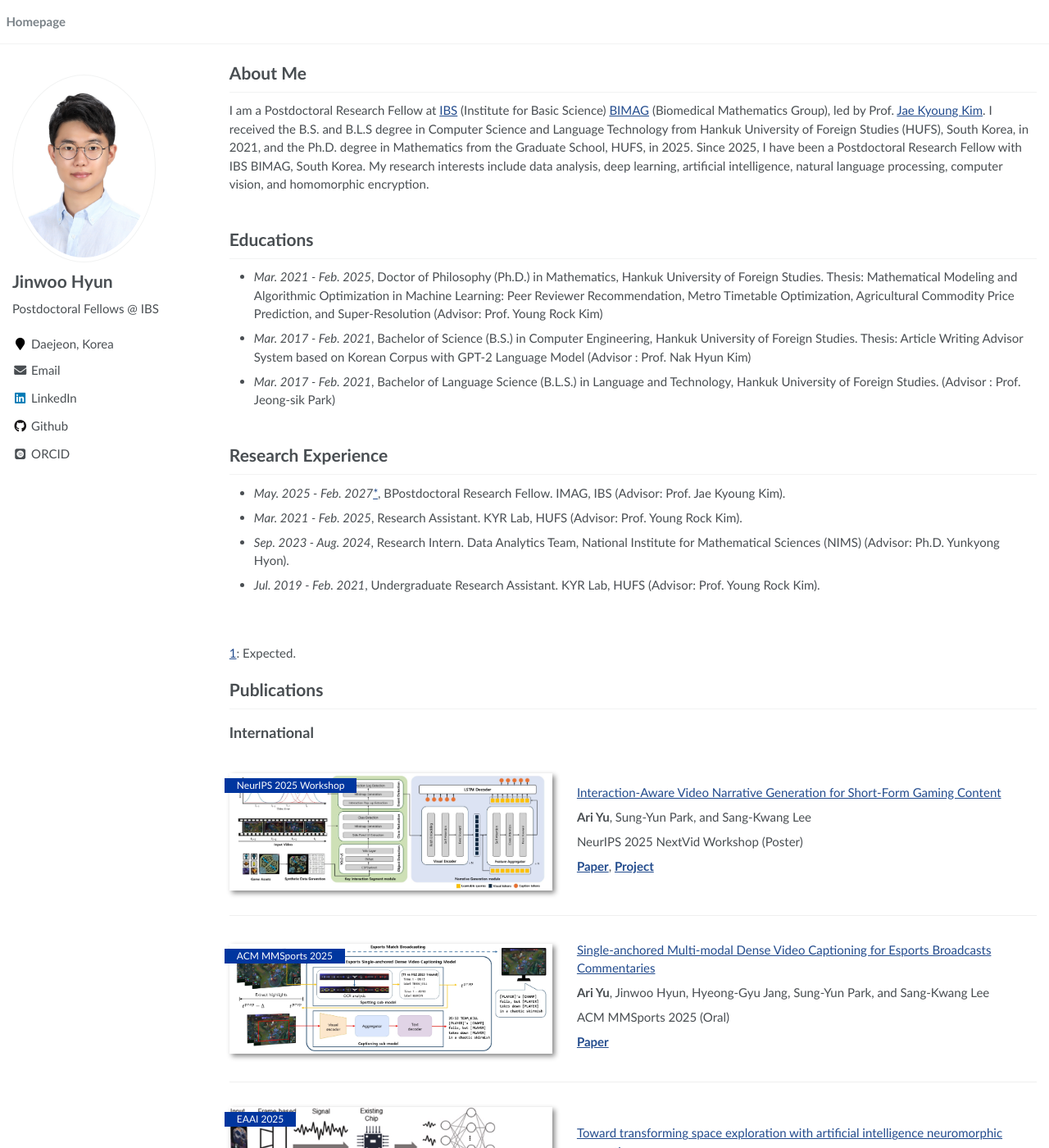
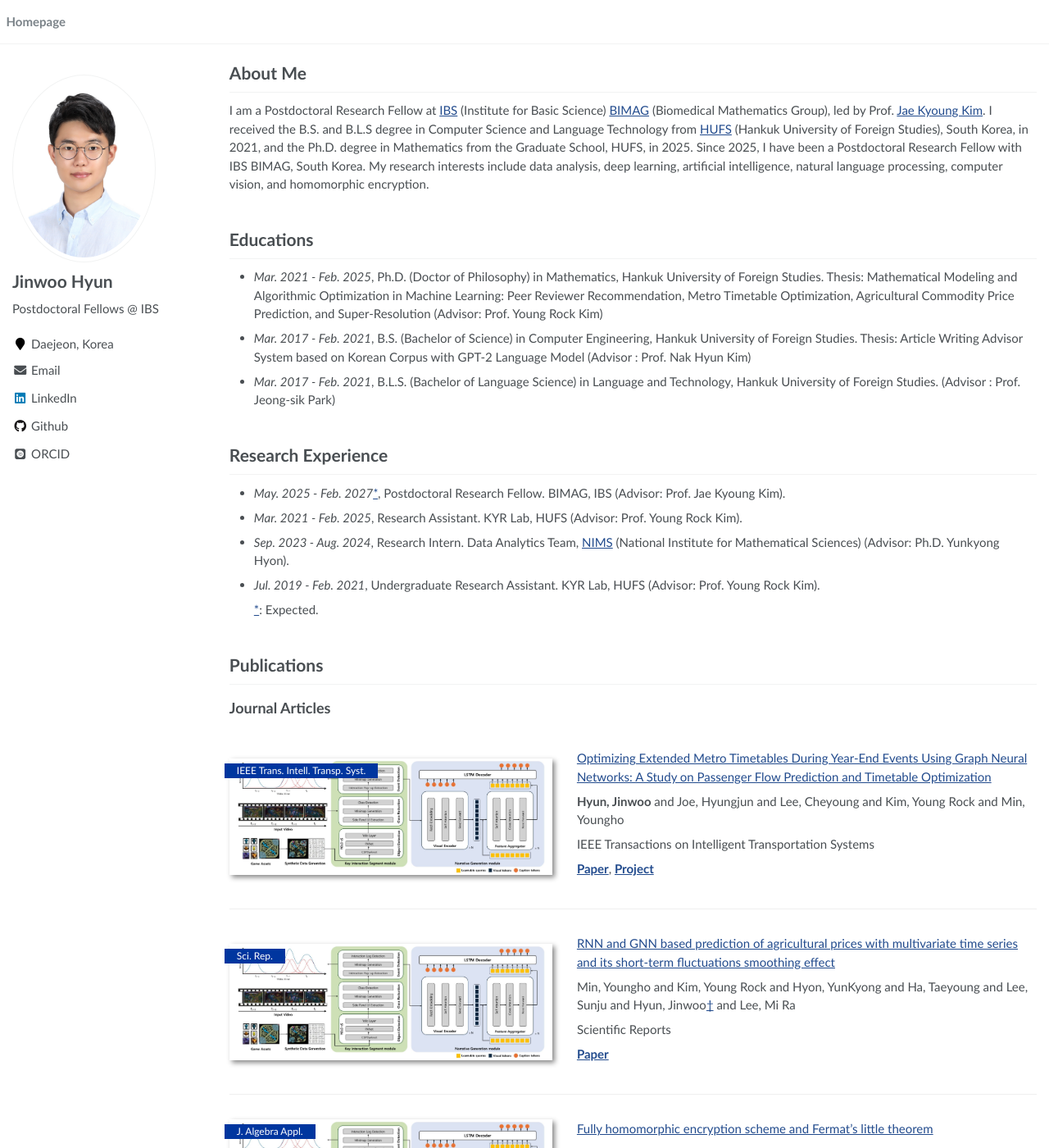
Before and after one commit to JW-George/JW-George.github.io, a Jekyll site: the page built from index.md, in a window 1280 px wide and 1400 px high. Shown: the whole window at 82% size. Built offline with Jekyll 4.4.1, drawn with Linux system fonts in a browser that asks for light colours; some web fonts are replaced; some of the changed text lies outside the part shown.

Commit message:
Update index.md

```diff
--- a/index.md
+++ b/index.md
@@ -16,7 +16,7 @@ author_profile: true
 
 # About Me
 
-I am a Postdoctoral Research Fellow at [IBS](https://www.ibs.re.kr) (Institute for Basic Science) [BIMAG](https://www.ibs.re.kr/bimag) (Biomedical Mathematics Group), led by Prof. [Jae Kyoung Kim](http://mathsci.kaist.ac.kr/~jaekkim/). I received the B.S. and B.L.S degree in Computer Science and Language Technology from Hankuk University of Foreign Studies (HUFS), South Korea, in 2021, and the Ph.D. degree in Mathematics from the Graduate School, HUFS, in 2025. Since 2025, I have been a Postdoctoral Research Fellow with IBS BIMAG, South Korea. My research interests include data analysis, deep learning, artificial intelligence, natural language processing, computer vision, and homomorphic encryption.
+I am a Postdoctoral Research Fellow at [IBS](https://www.ibs.re.kr) (Institute for Basic Science) [BIMAG](https://www.ibs.re.kr/bimag) (Biomedical Mathematics Group), led by Prof. [Jae Kyoung Kim](http://mathsci.kaist.ac.kr/~jaekkim/). I received the B.S. and B.L.S degree in Computer Science and Language Technology from [HUFS](https://www.hufs.ac.kr) (Hankuk University of Foreign Studies), South Korea, in 2021, and the Ph.D. degree in Mathematics from the Graduate School, HUFS, in 2025. Since 2025, I have been a Postdoctoral Research Fellow with IBS BIMAG, South Korea. My research interests include data analysis, deep learning, artificial intelligence, natural language processing, computer vision, and homomorphic encryption.
 <br>
 <br>
 
@@ -28,98 +28,93 @@ I am a Postdoctoral Research Fellow at [IBS](https://www.ibs.re.kr) (Institute f
 
 # Educations
 
-- *Mar. 2021 - Feb. 2025*, Doctor of Philosophy (Ph.D.) in Mathematics, Hankuk University of Foreign Studies. Thesis: Mathematical Modeling and Algorithmic Optimization in Machine Learning: Peer Reviewer Recommendation,  Metro Timetable Optimization, Agricultural Commodity Price Prediction, and Super-Resolution (Advisor: Prof. Young Rock Kim)
-- *Mar. 2017 - Feb. 2021*, Bachelor of Science (B.S.) in Computer Engineering, Hankuk University of Foreign Studies. Thesis: Article Writing Advisor System based on Korean Corpus with GPT-2 Language Model (Advisor : Prof. Nak Hyun Kim)
-- *Mar. 2017 - Feb. 2021*, Bachelor of Language Science (B.L.S.) in Language and Technology, Hankuk University of Foreign Studies. (Advisor : Prof. Jeong-sik Park)
+- *Mar. 2021 - Feb. 2025*, Ph.D. (Doctor of Philosophy) in Mathematics, Hankuk University of Foreign Studies. Thesis: Mathematical Modeling and Algorithmic Optimization in Machine Learning: Peer Reviewer Recommendation,  Metro Timetable Optimization, Agricultural Commodity Price Prediction, and Super-Resolution (Advisor: Prof. Young Rock Kim)
+- *Mar. 2017 - Feb. 2021*, B.S. (Bachelor of Science) in Computer Engineering, Hankuk University of Foreign Studies. Thesis: Article Writing Advisor System based on Korean Corpus with GPT-2 Language Model (Advisor : Prof. Nak Hyun Kim)
+- *Mar. 2017 - Feb. 2021*, B.L.S. (Bachelor of Language Science) in Language and Technology, Hankuk University of Foreign Studies. (Advisor : Prof. Jeong-sik Park)
 <br>
 <br>
 
 
 # Research Experience
-- *May. 2025 - Feb. 2027[\*](#footnote_1)*, BPostdoctoral Research Fellow. IMAG, IBS (Advisor: Prof. Jae Kyoung Kim).
+
+- *May. 2025 - Feb. 2027[\*](#footnote_1)*, Postdoctoral Research Fellow. BIMAG, IBS (Advisor: Prof. Jae Kyoung Kim).
+
 - *Mar. 2021 - Feb. 2025*, Research Assistant. KYR Lab, HUFS (Advisor: Prof. Young Rock Kim).
-- *Sep. 2023 - Aug. 2024*, Research Intern. Data Analytics Team, National Institute for Mathematical Sciences (NIMS) (Advisor: Ph.D. Yunkyong Hyon).
+
+- *Sep. 2023 - Aug. 2024*, Research Intern. Data Analytics Team, [NIMS](https://www.nims.re.kr) (National Institute for Mathematical Sciences) (Advisor: Ph.D. Yunkyong Hyon).
+
 - *Jul. 2019 - Feb. 2021*, Undergraduate Research Assistant. KYR Lab, HUFS (Advisor: Prof. Young Rock Kim).
 
-<br>
-<br>
-<a name="footnote_1">1</a>: Expected.
+    <a name="footnote_1">\*</a>: Expected.
+  <br>
+  <br>
 
 # Publications
 
-## International
-
-<div class='paper-box'><div class='paper-box-image'><div><div class="badge">NeurIPS 2025 Workshop</div><img src='images/interaction.jpg' alt="Interaction-Aware Video Narrative Generation for Short-Form Gaming Content" width="100%"></div></div>
+## Journal Articles
+<div class='paper-box'><div class='paper-box-image'><div><div class="badge">IEEE Trans. Intell. Transp. Syst.</div><img src='images/interaction.jpg' alt="1" width="100%"></div></div>
 <div class='paper-box-text' markdown="1">
 
-[Interaction-Aware Video Narrative Generation for Short-Form Gaming Content](https://neurips.cc/virtual/2025/loc/san-diego/131799)
+[Optimizing Extended Metro Timetables During Year-End Events Using Graph Neural Networks: A Study on Passenger Flow Prediction and Timetable Optimization](https://ieeexplore.ieee.org/abstract/document/11047236)
 
-**Ari Yu**, Sung-Yun Park, and Sang-Kwang Lee
+**Hyun, Jinwoo** and Joe, Hyungjun and Lee, Cheyoung and Kim, Young Rock and Min, Youngho
 
-NeurIPS 2025 NextVid Workshop (Poster)
+IEEE Transactions on Intelligent Transportation Systems
 
-[**Paper**](https://neurips.cc/virtual/2025/loc/san-diego/131799), [**Project**](https://github.com/code-lab78/IaVNG-interaction-log-detection)
+[**Paper**](https://ieeexplore.ieee.org/abstract/document/11047236), [**Project**](https://github.com/KYRLAB/Optimizing-Extended-Metro-Timetables)
 
 </div>
 </div>
 
-<div class='paper-box'><div class='paper-box-image'><div><div class="badge">ACM MMSports 2025</div><img src='images/Conference_MMSports2025.jpg' alt="Single-anchored Multi-modal Dense Video Captioning for Esports Broadcasts Commentaries" width="100%"></div></div>
+<div class='paper-box'><div class='paper-box-image'><div><div class="badge">Sci. Rep.</div><img src='images/interaction.jpg' alt="2" width="100%"></div></div>
 <div class='paper-box-text' markdown="1">
 
-[Single-anchored Multi-modal Dense Video Captioning for Esports Broadcasts Commentaries](https://dl.acm.org/doi/10.1145/3728423.3759412)
+[RNN and GNN based prediction of agricultural prices with multivariate time series and its short-term fluctuations smoothing effect](https://www.nature.com/articles/s41598-025-97724-7)
 
-**Ari Yu**, Jinwoo Hyun, Hyeong-Gyu Jang, Sung-Yun Park, and Sang-Kwang Lee
+Min, Youngho and Kim, Young Rock and Hyon, YunKyong and Ha, Taeyoung and Lee, Sunju and Hyun, Jinwoo[&dagger;](#footnote_2) and Lee, Mi Ra
 
-ACM MMSports 2025 (Oral)
+Scientific Reports
 
-[**Paper**](https://dl.acm.org/doi/10.1145/3728423.3759412)
+[**Paper**](https://www.nature.com/articles/s41598-025-97724-7)
 
 </div>
 </div>
 
-<div class='paper-box'><div class='paper-box-image'><div><div class="badge">EAAI 2025</div><img src='images/neuro.jpg' alt="Toward transforming space exploration with artificial intelligence neuromorphic computing" width="100%"></div></div>
+<div class='paper-box'><div class='paper-box-image'><div><div class="badge">J. Algebra Appl.</div><img src='images/interaction.jpg' alt="2" width="100%"></div></div>
 <div class='paper-box-text' markdown="1">
 
-[Toward transforming space exploration with artificial intelligence neuromorphic computing](https://www.sciencedirect.com/science/article/pii/S0952197625010565)
+[Fully homomorphic encryption scheme and Fermat’s little theorem](https://www.worldscientific.com/doi/abs/10.1142/S0219498824500713?srsltid=AfmBOopCxXjKNg3k-e92OLP6IF4vvno9J9DlgNxQW9KoQHFcvlHkQ8Mp)
 
-**Ari Yu**, Seungwan Woo, and Hyojung Ahn
+Chun, Samgu and Choi, Wonseok and **Hyun, Jinwoo** and Kang, SeokJin and Kim, Hyoung Joong and Kim, YoungRock
 
-Engineering Applications of Artificial Intelligence, 154, 111055. (IF 8.0)
+Journal of Algebra and Its Applications
 
-[**Paper**](https://www.sciencedirect.com/science/article/pii/S0952197625010565)
+[**Paper**](https://www.worldscientific.com/doi/abs/10.1142/S0219498824500713?srsltid=AfmBOopCxXjKNg3k-e92OLP6IF4vvno9J9DlgNxQW9KoQHFcvlHkQ8Mp)
 
 </div>
 </div>
 
-## Domestic
-
-<div class='paper-box'><div class='paper-box-image'><div><div class="badge">IEIE 2025</div><img src='images/videocap_ari.JPG' alt="Multimodal Dense Video Captioning for MOBA Game Highlights Commentaries" width="100%"></div></div>
+<div class='paper-box'><div class='paper-box-image'><div><div class="badge">IEEE Acc.</div><img src='images/interaction.jpg' alt="2" width="100%"></div></div>
 <div class='paper-box-text' markdown="1">
 
-[Multimodal Dense Video Captioning for MOBA Game Highlights Commentaries](https://www.dbpia.co.kr/pdf/pdfView.do?nodeId=NODE12331973)
+[An Algorithm for Peer Reviewer Recommendation Based on Scholarly Activity Assessment](https://www.worldscientific.com/doi/abs/10.1142/S0219498824500713?srsltid=AfmBOopCxXjKNg3k-e92OLP6IF4vvno9J9DlgNxQW9KoQHFcvlHkQ8Mp)
 
-**Ari Yu**, Hyeong-Gyu Jang, and Sang-Kwang Lee
+Choi, DongHoon and **Hyun, Jinwoo** and Kim, YoungRock
 
-IEIE 2025 (Poster)
+IEEE Access
 
-[**Paper**](https://www.dbpia.co.kr/pdf/pdfView.do?nodeId=NODE12331973)
+[**Paper**](https://www.worldscientific.com/doi/abs/10.1142/S0219498824500713?srsltid=AfmBOopCxXjKNg3k-e92OLP6IF4vvno9J9DlgNxQW9KoQHFcvlHkQ8Mp), [**Project**](https://github.com/KYRLAB/An-Algorithm-for-Peer-Reviewer-Recommendation-based-on-Scholarly-Activity-Assessment)
 
 </div>
 </div>
 
-<div class='paper-box'><div class='paper-box-image'><div><div class="badge">IEIE 2025</div><img src='images/videocap.JPG' alt="A Short-form Content Generation Scheme for MOBA Games" width="100%"></div></div>
-<div class='paper-box-text' markdown="1">
 
-[A Short-form Content Generation Scheme for MOBA Games](https://www.dbpia.co.kr/pdf/pdfView.do?nodeId=NODE12332321)
+## Peer-reviewed Conference Proceedings
 
-Hyeong-Gyu Jang, **Ari Yu**, and Sang-Kwang Lee
 
-IEIE 2025 (Poster)
+## Submitted Papers
 
-[**Paper**](https://www.dbpia.co.kr/pdf/pdfView.do?nodeId=NODE12332321)
-
-</div>
-</div>
+ <a name="footnote_2">&dagger;</a>: Corresponding author.
 <br>
 
 # Patents
@@ -159,3 +154,5 @@ No. 10-2025-0157168
   - Presented KOICA's strategy to build a platform for development cooperation in the Vietnamese film industry.
 - *2019*, Grand Prize, Hankuk University of Foreign Studies 6th Better World Idea Workshop.
   - Presented an idea for a generation convergence radio under the theme of "Convergence of Culture and Science and Technology."
+  <br>
+  <br>
```
